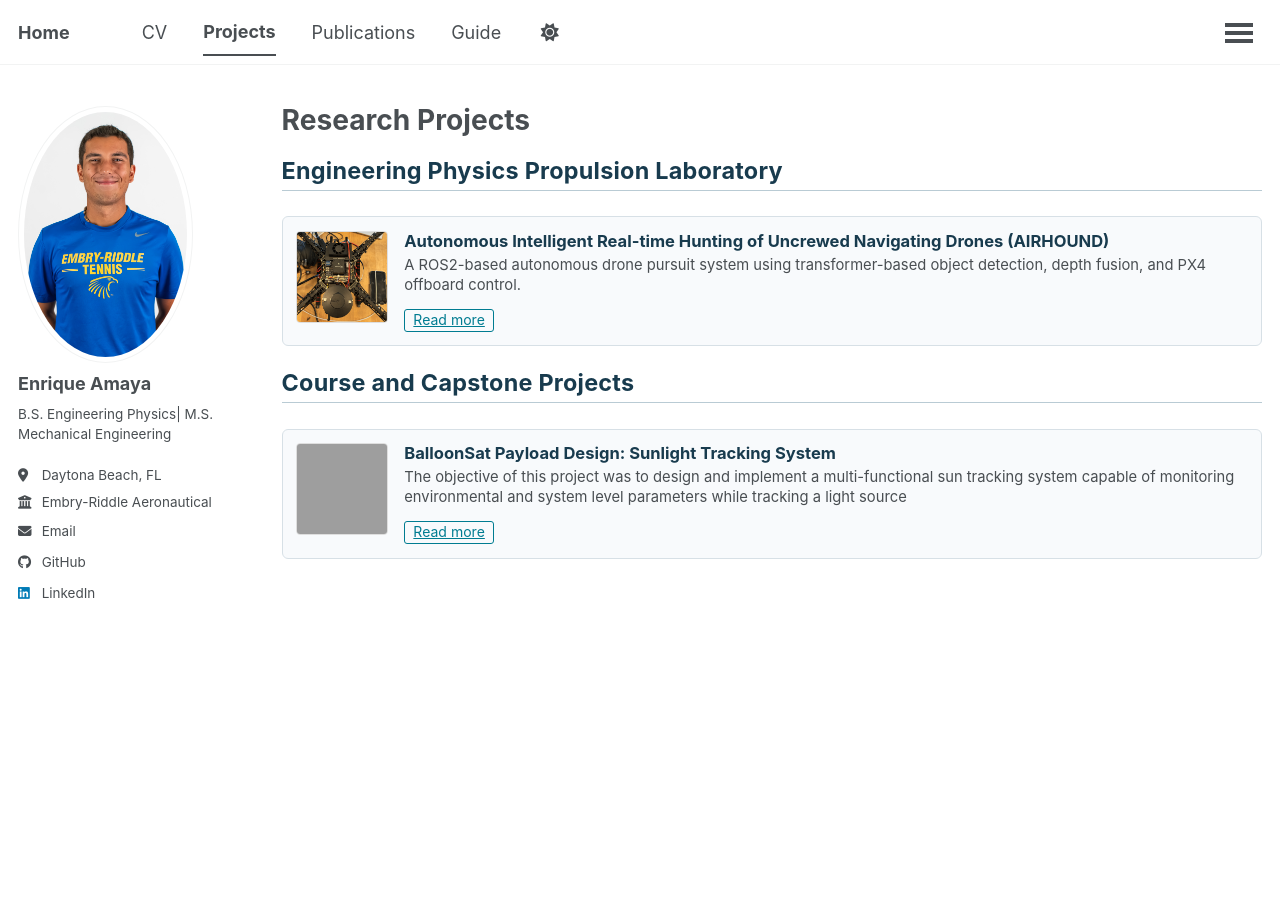
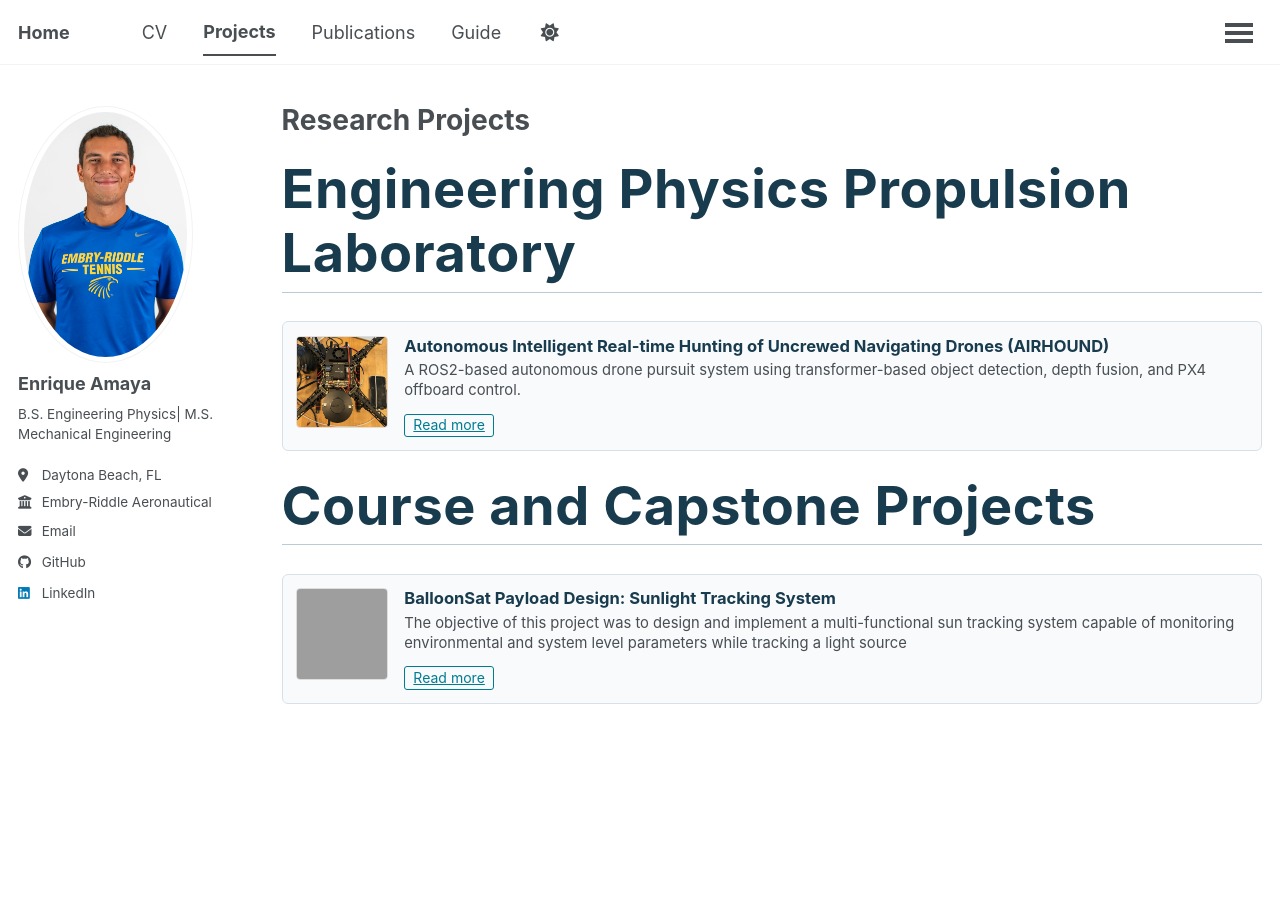
Before and after one commit to kikeamaya/kikeamaya.github.io, a Jekyll site: the page built from _pages/projects.html, in a window 1280 px wide. Built offline with Jekyll 4.4.1, drawn with Linux system fonts in a browser that asks for light colours; a style sheet for code colours, icons or effects is not loaded; grey boxes are pictures that could not be loaded.

Commit message:
holy balls

```diff
--- a/_sass/_custom.scss
+++ b/_sass/_custom.scss
@@ -76,11 +76,11 @@
 
 .project-section-title {
   width: 100%;
-  margin: 1.25rem 0 1.4rem;
+  margin: 1.25rem 0 1.6rem;
   padding-bottom: 0.3rem;
   border-bottom: 1px solid #b9cbd4;
   color: #183b4e;
-  font-size: 1.3em;
+  font-size: 3em;
   font-weight: 700;
   letter-spacing: 0.01em;
 }
```
